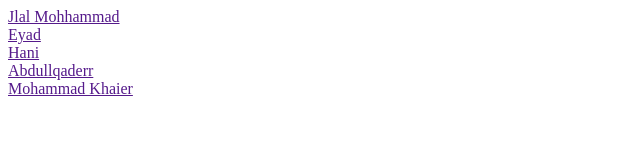
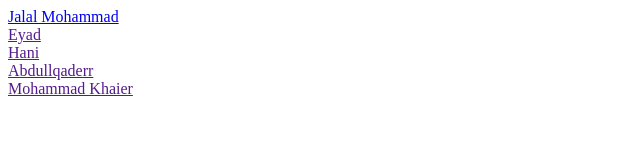
Before and after one commit to aboamerayoub65-dotcom/Clinic2, a plain HTML site: page index.html in a window 1280 px wide. Shown: the whole page, without its empty margins (0-640 px from the left). Drawn offline with Linux system fonts and the light colour scheme.

Commit message:
Update link for Jalal Mohammad in index.html

```diff
--- a/index.html
+++ b/index.html
@@ -6,7 +6,7 @@
     <title>Document</title>
 </head>
 <body>
-       <a href=""> Jlal Mohhammad</a><br>
+       <a href="jalal.html"> Jalal Mohammad</a><br>
     <a href=""> Eyad </a><br>
     <a href=""> Hani </a><br>
     <a href=""> Abdullqaderr</a> <br>
```
